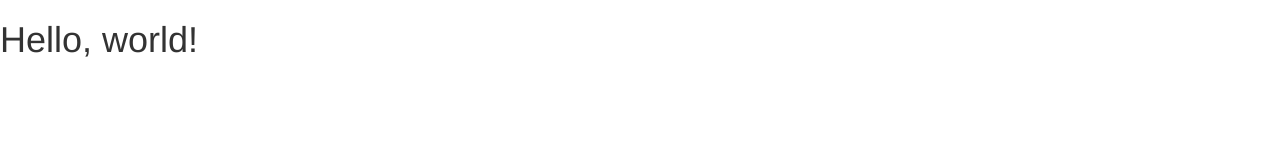
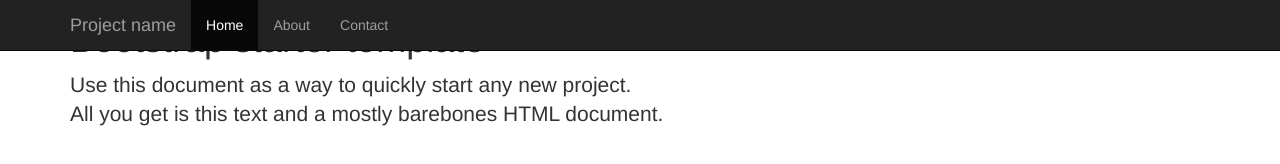
Before and after one commit to NorbertKula/ocr-git-exercice, a plain HTML site: page index.html in a window 1280 px wide. Drawn offline with nearby package versions, Linux system fonts and the light colour scheme.

Commit message:
Modifié index.html pour changer en Starter Template for Bootstrap

```diff
--- a/index.html
+++ b/index.html
@@ -5,7 +5,10 @@
     <meta http-equiv="X-UA-Compatible" content="IE=edge" />
     <meta name="viewport" content="width=device-width, initial-scale=1" />
     <!-- The above 3 meta tags *must* come first in the head; any other head content must come *after* these tags -->
-    <title>Bootstrap 101 Template</title>
+    <meta name="description" content="">
+    <meta name="author" content="">
+<!--link rel="icon" href="../../favicon.ico" /-->
+    <title>Starter Template for Bootstrap</title>
 
     <!-- Bootstrap (CDN) -->
     <link rel="stylesheet" href="https://maxcdn.bootstrapcdn.com/bootstrap/3.3.5/css/bootstrap.min.css" integrity="sha512-dTfge/zgoMYpP7QbHy4gWMEGsbsdZeCXz7irItjcC3sPUFtf0kuFbDz/ixG7ArTxmDjLXDmezHubeNikyKGVyQ==" crossorigin="anonymous">
@@ -18,7 +21,36 @@
     <![endif]-->
   </head>
   <body>
-    <h1>Hello, world!</h1>
+
+    <nav class="navbar navbar-inverse navbar-fixed-top">
+      <div class="container">
+        <div class="navbar-header">
+          <button type="button" class="navbar-toggle collapsed" data-toggle="collapse" data-target="#navbar" aria-expanded="false" aria-controls="navbar">
+            <span class="sr-only">Toggle navigation</span>
+            <span class="icon-bar"></span>
+            <span class="icon-bar"></span>
+            <span class="icon-bar"></span>
+          </button>
+          <a class="navbar-brand" href="#">Project name</a>
+        </div>
+        <div id="navbar" class="collapse navbar-collapse">
+          <ul class="nav navbar-nav">
+            <li class="active"><a href="#">Home</a></li>
+            <li><a href="#about">About</a></li>
+            <li><a href="#contact">Contact</a></li>
+          </ul>
+        </div><!--/.nav-collapse -->
+      </div>
+    </nav>
+
+    <div class="container">
+
+      <div class="starter-template">
+        <h1>Bootstrap starter template</h1>
+        <p class="lead">Use this document as a way to quickly start any new project.<br> All you get is this text and a mostly barebones HTML document.</p>
+      </div>
+
+    </div><!-- /.container -->
 
     <!-- jQuery (necessary for Bootstrap's JavaScript plugins) -->
     <script src="https://ajax.googleapis.com/ajax/libs/jquery/1.11.3/jquery.min.js"></script>
```
